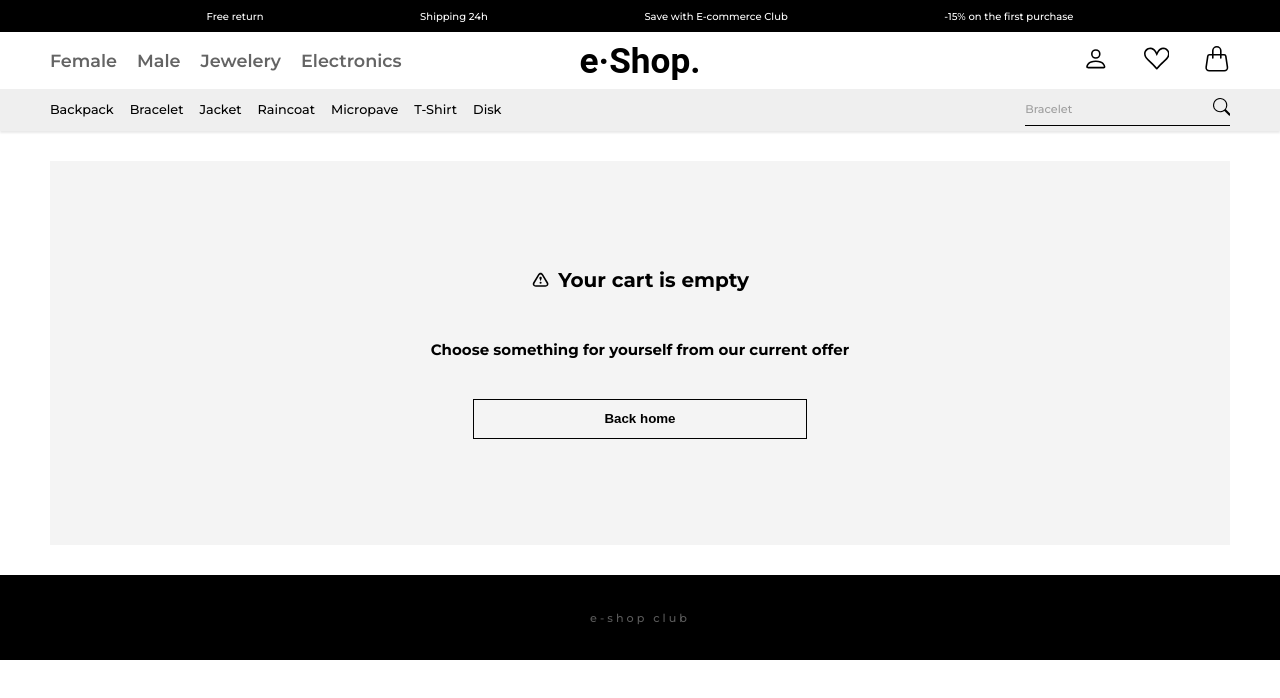
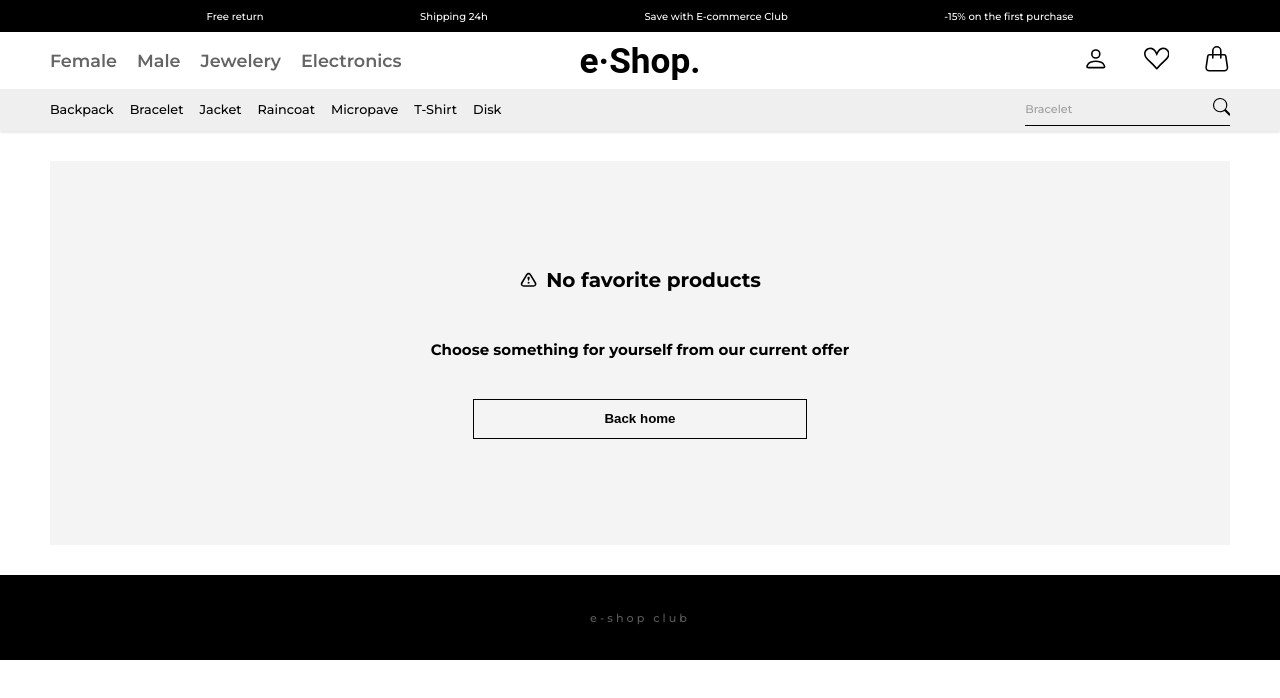
Before and after one commit to kubajot90/E-commerce-React-Redux, a React (Create React App) app: page /favorites in a window 1280 px wide. Shown: the top 698 px of the page. Built offline with nearby package versions, Linux system fonts and the light colour scheme.

Commit message:
Add Favorites products feature

```diff
--- a/src/App.js
+++ b/src/App.js
@@ -2,6 +2,7 @@ import Header from "./components/header/Header";
 import Product from "./components/product/Product";
 import Main from "./components/main/Main";
 import Cart from "./components/cart/Cart";
+import Favorites from "./components/favorites/Favorites";
 import Footer from "./components/main/footer/Footer";
 import TopScrollButton from "./components/main/topScrollButton/TopScrollButton";
 import { Route, Routes } from "react-router-dom";
@@ -14,7 +15,8 @@ function App() {
       <Routes>
         <Route path="/" element={<Main />} />
         <Route path="/:category/:product" element={<Product />} />
-        <Route path="/:cart" element={<Cart />} />
+        <Route path="/cart" element={<Cart />} />
+        <Route path="/favorites" element={<Favorites />} />
       </Routes>
       <Footer />
       <TopScrollButton />
--- /dev/null
+++ b/src/components/favorites/Favorites.js
@@ -0,0 +1,37 @@
+import { useSelector } from "react-redux";
+import ProductCard from "../main/productsSlider/ProductCard";
+import Modal from "../modal/Modal";
+import classes from "./Favorites.module.css";
+
+const Favorites = () => {
+  const favoritesProducts = useSelector(
+    (state) => state.favorites.favoritesProducts
+  );
+  const isFavoritesEmpty = !useSelector((state) =>
+    Boolean(state.favorites.favoritesProducts.length)
+  );
+
+  return (
+    <div className={classes.favorites}>
+      {isFavoritesEmpty && (
+        <Modal
+          title={"No favorite products"}
+          subtitle={"Choose something for yourself from our current offer"}
+        />
+      )}
+
+      {!isFavoritesEmpty && (
+        <div className={classes.favorites__wrapper}>
+          <h1 className={classes.favorites__title}>Favorites</h1>
+          <ul className={classes.favorites__list}>
+            {favoritesProducts.map((product) => (
+              <ProductCard product={product} key={product.id} />
+            ))}
+          </ul>
+        </div>
+      )}
+    </div>
+  );
+};
+
+export default Favorites;
--- /dev/null
+++ b/src/components/favorites/Favorites.module.css
@@ -0,0 +1,19 @@
+.favorites {
+  padding: 30px var(--mainPadding);
+}
+
+.favorites__wrapper {
+  padding: 25px 30px;
+}
+
+.favorites__list {
+  display: flex;
+  flex-wrap: wrap;
+  padding: 30px 0;
+  border-top: 1px solid rgba(0, 0, 0, 0.1);
+}
+
+.favorites__title {
+  margin-bottom: 1vw;
+  font-size: 1.8rem;
+}
--- a/src/components/header/HeaderMain.js
+++ b/src/components/header/HeaderMain.js
@@ -16,9 +16,7 @@ const HeaderMain = () => {
     (state) => state.cart.productsInCart.length
   );
   const favoritesAmount = useSelector(
-    (state) => state.favorites.favoritesProductsId.length
-    // const favoritesAmount = useSelector(
-    //   (state) => [...new Set(state.favorites.favoritesProductsId)].length
+    (state) => state.favorites.favoritesProducts.length
   );
 
   const categories = [
--- a/src/components/modal/Modal.js
+++ b/src/components/modal/Modal.js
@@ -4,6 +4,7 @@ import classes from "./Modal.module.css";
 
 const Modal = ({ title, subtitle }) => {
   const navigate = useNavigate();
+  window.scrollTo(0, 0);
 
   const backHomePage = () => {
     navigate("/");
--- a/src/hooks/useFavorites.js
+++ b/src/hooks/useFavorites.js
@@ -5,8 +5,8 @@ import { favoritesActions } from "../store/favoritesSlice";
 const useFavorites = (currentProduct) => {
   const [isFavorites, setIsFavorites] = useState(false);
   const dispatch = useDispatch();
-  const favoritesProductsId = useSelector(
-    (state) => state.favorites.favoritesProductsId
+  const favoritesProducts = useSelector(
+    (state) => state.favorites.favoritesProducts
   );
 
   const toggleFavorites = () => {
@@ -18,9 +18,9 @@ const useFavorites = (currentProduct) => {
   };
 
   const checkIsFavorites = (product) => {
-    // const productId = +product.id.toString().slice(0, 2);
     const isAdd = Boolean(
-      favoritesProductsId.filter((id) => id === product.id).length
+      favoritesProducts.filter((favProduct) => favProduct.id === product.id)
+        .length
     );
 
     setIsFavorites(isAdd);
@@ -28,7 +28,7 @@ const useFavorites = (currentProduct) => {
 
   useEffect(() => {
     checkIsFavorites(currentProduct);
-  }, [favoritesProductsId]);
+  }, [favoritesProducts]);
 
   return { toggleFavorites, checkIsFavorites, isFavorites };
 };
--- a/src/store/favoritesSlice.js
+++ b/src/store/favoritesSlice.js
@@ -3,22 +3,24 @@ import { createSlice, current } from "@reduxjs/toolkit";
 export const favoritesSlice = createSlice({
   name: "favorites",
   initialState: {
-    favoritesProductsId: [],
+    favoritesProducts: [],
   },
   reducers: {
     addToFavorites(state, action) {
       const productId = action.payload.id;
+      const product = action.payload;
 
-      if (state.favoritesProductsId.indexOf(productId) < 0) {
-        state.favoritesProductsId = [...state.favoritesProductsId, productId];
+      if (state.favoritesProducts.indexOf(productId) < 0) {
+        state.favoritesProducts = [...state.favoritesProducts, product];
       }
+      console.log("fav prod:", current(state).favoritesProducts);
     },
 
     removeFromFavorites(state, action) {
       const productId = action.payload.id;
 
-      state.favoritesProductsId = current(state).favoritesProductsId.filter(
-        (id) => id !== productId
+      state.favoritesProducts = current(state).favoritesProducts.filter(
+        (product) => product.id !== productId
       );
     },
   },
```
